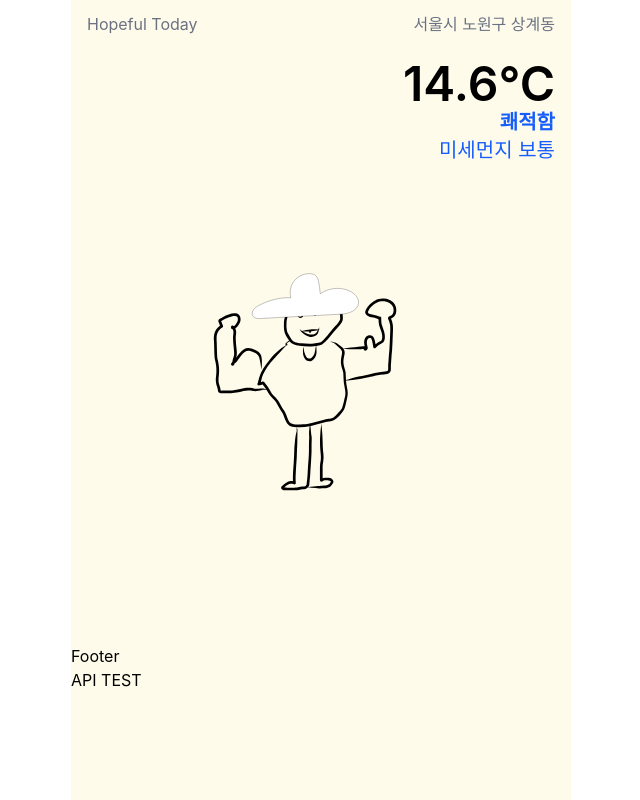
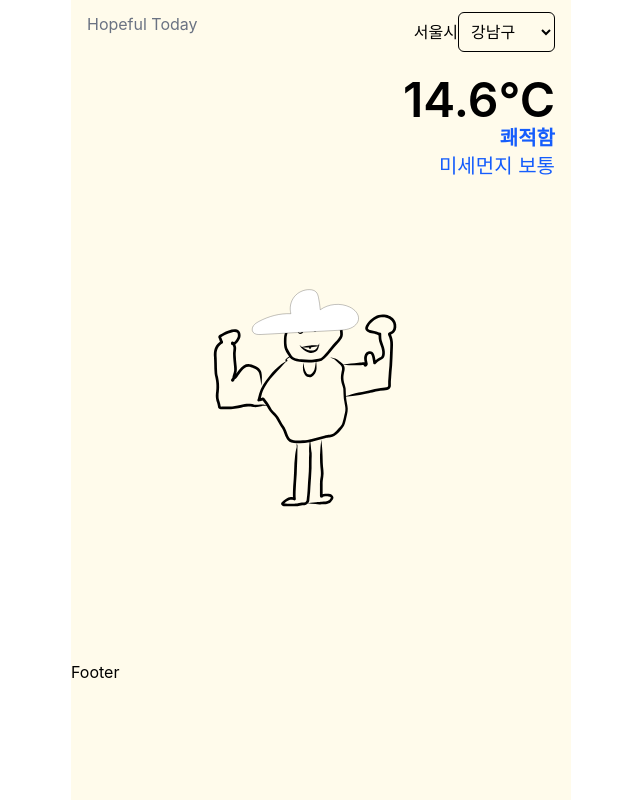
Before and after one commit to enoklenok/Hopeful-Today, a React (Vite) app: page / in a window 1280 px wide. Shown: the whole page, without its empty margins (319-959 px from the left). Built offline with nearby package versions, Linux system fonts and the light colour scheme; no server answers.

Commit message:
feat: 미세먼지 상태 변환 함수 구현 및 서울 지역 Select로 표현

```diff
--- a/src/App.tsx
+++ b/src/App.tsx
@@ -20,7 +20,7 @@ const App = () => {
           <Header />
           <Main />
           <Footer />
-          <ApiTest />
+          {/* <ApiTest /> */}
         </div>
       </div>
     </QueryClientProvider>
--- a/src/components/ApiTest.tsx
+++ b/src/components/ApiTest.tsx
@@ -1,11 +1,16 @@
+import { SEOUL_DISTRICTS } from '@constants/districts';
 import { useGetDust } from '@hooks/useHooks';
 
 const ApiTest = () => {
   const { data, isLoading, isError, error } = useGetDust();
 
-  if (!isLoading) {
-    console.log(data);
-  }
+  const filteredDustData = data?.response?.body?.items?.filter(
+    (item) => item?.stationName === SEOUL_DISTRICTS[0],
+  );
+
+  // if (!isLoading) {
+  //   console.log(filteredDustData?.[0]?.pm10Grade);
+  // }
   return (
     <div>
       <h1>API TEST</h1>
--- /dev/null
+++ b/src/constants/districts.ts
@@ -0,0 +1,27 @@
+export const SEOUL_DISTRICTS = [
+  '강남구',
+  '강동구',
+  '강북구',
+  '강서구',
+  '관악구',
+  '광진구',
+  '구로구',
+  '금천구',
+  '노원구',
+  '도봉구',
+  '동대문구',
+  '동작구',
+  '마포구',
+  '서대문구',
+  '서초구',
+  '성동구',
+  '성북구',
+  '송파구',
+  '양천구',
+  '영등포구',
+  '용산구',
+  '은평구',
+  '종로구',
+  '중구',
+  '중랑구',
+];
--- a/src/hooks/useHooks.tsx
+++ b/src/hooks/useHooks.tsx
@@ -6,9 +6,9 @@ import {
   getCurrentWeather,
   getHourlyForecast,
   getWeeklyForecast,
-} from '@utils/weatherApi';
-import { getSunTime } from '@utils/sunTimeApi';
-import { getDust } from '@utils/dustApi';
+} from '@utils/api/weatherApi';
+import { getSunTime } from '@utils/api/sunTimeApi';
+import { getDust } from '@utils/api/dustApi';
 
 export const useGetCurrentWeather = () => {
   return useQuery({
--- a/src/layouts/Header.tsx
+++ b/src/layouts/Header.tsx
@@ -1,8 +1,39 @@
+// * React
+import { useState } from 'react';
+
+// * Constants
+import { SEOUL_DISTRICTS } from '@constants/districts';
+
 const Header = () => {
+  const [selectedGu, setSelectedGu] = useState(SEOUL_DISTRICTS[0]);
+
+  // const { data, isLoading, isError, error } = useGetDust();
+
+  // const filteredDustData = data?.response?.body?.items?.filter(
+  //   (item) => item?.stationName === selectedGu,
+  // );
+
+  // if (isLoading) {
+  //   return <div>로딩중...</div>;
+  // }
+
   return (
     <header className="flex justify-between px-4 py-3">
       <p className="text-gray-500">Hopeful Today</p>
-      <p className="text-gray-500">서울시 노원구 상계동</p>
+      <div>
+        서울시
+        <select
+          value={selectedGu}
+          onChange={(e) => setSelectedGu(e.target.value)}
+          className="p-2 rounded-md border"
+        >
+          {SEOUL_DISTRICTS.map((gu) => (
+            <option key={gu} value={gu}>
+              {gu}
+            </option>
+          ))}
+        </select>
+      </div>
     </header>
   );
 };
--- a/src/utils/dustApi.ts
+++ b/src/utils/api/dustApi.ts
@@ -2,19 +2,19 @@
 import axios from 'axios';
 
 const BASE_URL =
-  'http://apis.data.go.kr/B552584/UlfptcaAlarmInqireSvc/getUlfptcaAlarmInfo';
+  'http://apis.data.go.kr/B552584/ArpltnInforInqireSvc/getCtprvnRltmMesureDnsty';
 
 const API_KEY = import.meta.env.VITE_APP_API_KEY; // 필수 - 인증키
 
 /** 미세먼지 실황 API */
 export const getDust = async () => {
   try {
-    const year = 2025; // 필수 - 연도
+    const sidoName = '서울'; // 필수 - 시도명
     const returnType = 'json'; // 옵션 - 데이터 표출 방식
     const numOfRows = 100; // 옵션 - 한 페이지 결과 수
     const pageNo = 1; // 옵션 - 페이지 번호
-    const itemCode = 'PM10'; // 옵션 - 항목명
-    const dustUrl = `${BASE_URL}?serviceKey=${API_KEY}&returnType=${returnType}&numOfRows=${numOfRows}&pageNo=${pageNo}&year=${year}&itemCode=${itemCode}`;
+    // const ver = '1.0'; // 옵션 - 오퍼레이션 버전
+    const dustUrl = `${BASE_URL}?serviceKey=${API_KEY}&sidoName=${sidoName}&returnType=${returnType}&numOfRows=${numOfRows}&pageNo=${pageNo}`;
     const { data } = await axios.get(dustUrl);
 
     return data;
--- /dev/null
+++ b/src/utils/utils.ts
@@ -0,0 +1,24 @@
+/** 미세먼지(pm10Value) 값을 상태로 변환하는 함수 */
+export const convertByDustStatus = (value: string | null | undefined) => {
+  const convertedValue = convertByNumberType(value);
+
+  if (convertedValue === null) return '정보 없음';
+  if (convertedValue <= 30) return '좋음';
+  if (convertedValue <= 80) return '보통';
+  if (convertedValue <= 150) return '나쁨';
+  return '매우 나쁨';
+};
+
+/** 값을 정수로 변환하는 함수*/
+export const convertByNumberType = (
+  value: string | number | null | undefined,
+) => {
+  if (typeof value === 'number') {
+    return value;
+  }
+  if (!value) {
+    return null;
+  }
+  const parsedValue = parseInt(value);
+  return isNaN(parsedValue) ? null : parsedValue;
+};
--- a/tsconfig.app.json
+++ b/tsconfig.app.json
@@ -27,6 +27,7 @@
       "@assets/*": ["src/assets/*"],
       "@components": ["src/components"],
       "@components/*": ["src/components/*"],
+      "@constants/*": ["src/constants/*"],
       "@hooks/*": ["src/hooks/*"],
       "@layouts": ["src/layouts"],
       "@layouts/*": ["src/layouts/*"],
--- a/vite.config.ts
+++ b/vite.config.ts
@@ -13,6 +13,7 @@ export default defineConfig({
     alias: [
       { find: '@assets', replacement: '/src/assets' },
       { find: '@components', replacement: '/src/components' },
+      { find: '@constants', replacement: '/src/constants' },
       { find: '@hooks', replacement: '/src/hooks' },
       { find: '@layouts', replacement: '/src/layouts' },
       { find: '@styles', replacement: '/src/styles' },
```
Also changed, not shown: src/utils/api/sunTimeApi.ts (renamed from src/utils/sunTimeApi.ts), src/utils/api/weatherApi.ts (renamed from src/utils/weatherApi.ts).
